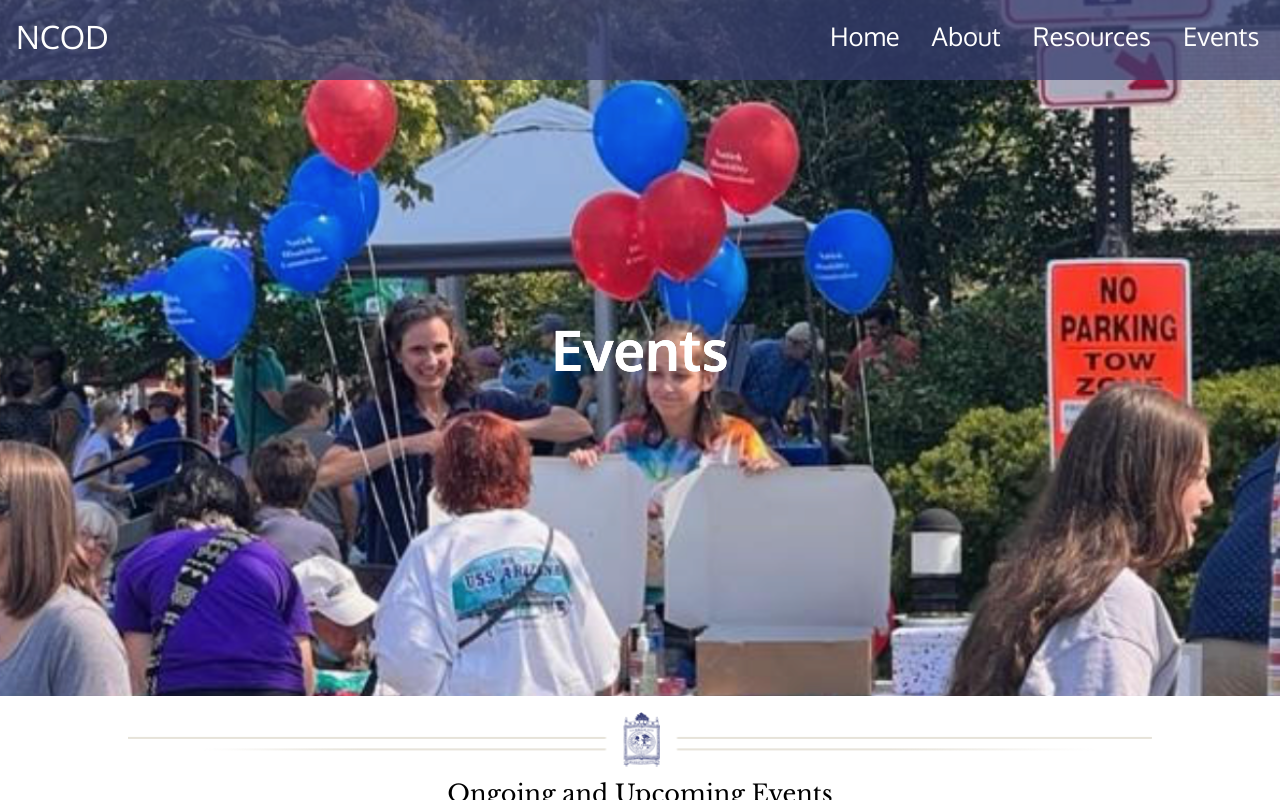
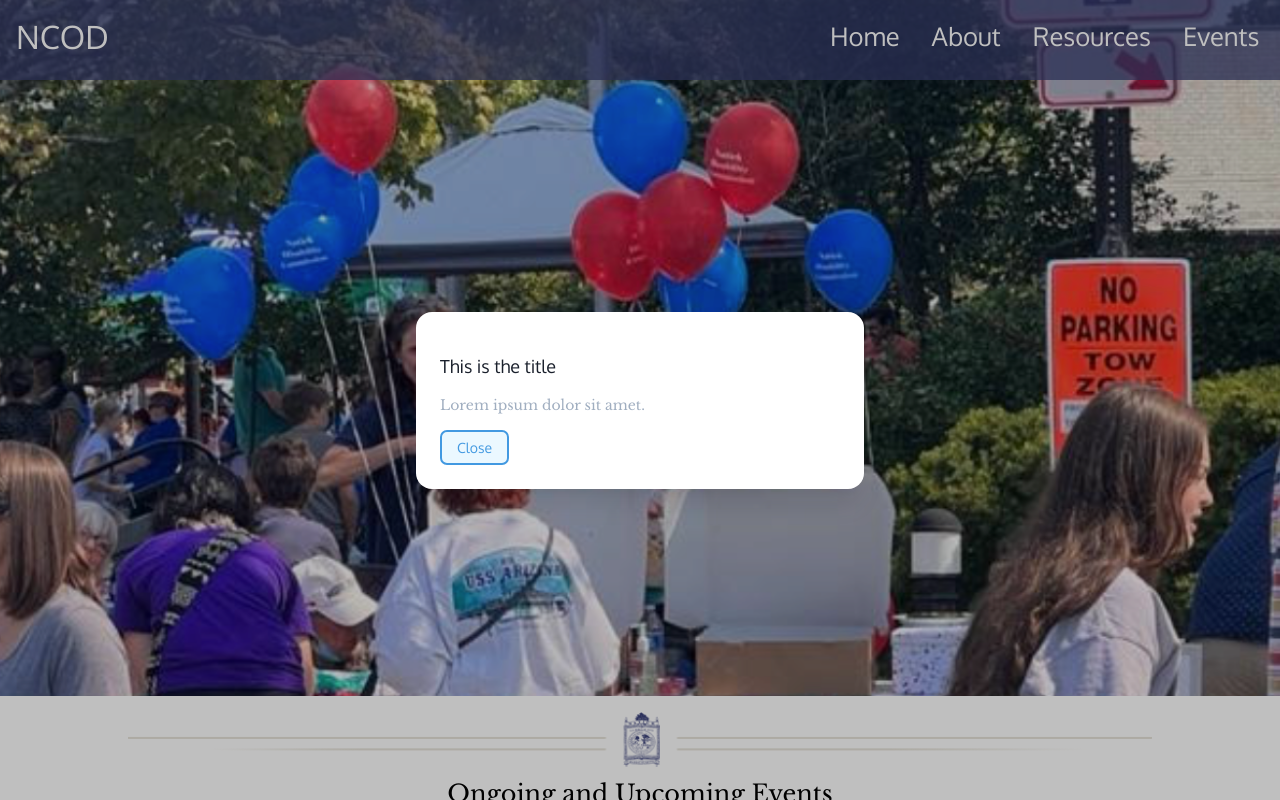
Before and after one commit to Aapuji/Natick-Disabilities-Website, a Next.js app: page /events in a window 1280 px wide. Shown: the top 800 px of the page. Built offline with nearby package versions, Linux system fonts and the light colour scheme.

Commit message:
Initial version of event popup (help from headlessui)

```diff
--- /dev/null
+++ b/components/EventPopup.js
@@ -0,0 +1,63 @@
+import { Dialog } from '@headlessui/react';
+import { Fragment, useState } from 'react';
+
+import styles from '../styles/EventPopup.module.css';
+import utils from '../styles/utils.module.css';
+
+const EventPopup = ({ }) => {
+  let [isOpen, setIsOpen] = useState(true);
+
+  function closePopup() {
+    setIsOpen(false);
+  }
+
+  function openPopup() {
+    setIsOpen(true);
+  }
+
+  return <>
+    <div className={styles.openButtonContainer}>
+      <button
+        type="button"
+        onClick={openPopup}
+        className={styles.openButton}
+      >
+        Open dialog
+      </button>
+    </div>
+
+    <Dialog as="div" open={isOpen} onClose={closePopup} className={styles.popup}>
+      <div className={styles.backdrop} aria-hidden="true" />
+
+      <div className={styles.scrollContainer}>
+        <div className={styles.panelContainer}>
+          <Dialog.Panel className={styles.panel}>
+            <Dialog.Title
+              as="h3"
+              className={styles.title}
+            >
+              This is the title
+            </Dialog.Title>
+            <div className={styles.content}>
+              <p className={styles.description}>
+                Lorem ipsum dolor sit amet.
+              </p>
+            </div>
+
+            <div className={styles.closeButtonContainer}>
+              <button
+                type="button"
+                className={styles.closeButton}
+                onClick={closePopup}
+              >
+                Close
+              </button>
+            </div>
+          </Dialog.Panel>
+        </div>
+      </div>
+    </Dialog>
+  </>;
+}
+
+export default EventPopup;
--- a/components/Hyperlink.js
+++ b/components/Hyperlink.js
@@ -3,7 +3,7 @@ import Image from "next/image";
 import styles from '../styles/Hyperlink.module.css';
 import { Children } from "react";
 
-const Hyperlink  = ({children, url, name, desc}) => {
+const Hyperlink = ({children, url, name, desc}) => {
     return <>
         <div className={styles.hyperlinkwhole}>
             <h1 className={styles.hyperlinkname}><Link href = {url}>{name}</Link></h1>
--- a/pages/events.js
+++ b/pages/events.js
@@ -2,6 +2,7 @@ import Layout from '../components/Layout';
 import styles from '../styles/Events.module.css'
 import Card from '../components/Card';
 import Section from '../components/Section';
+import EventPopup from '../components/EventPopup';
 
 export default function Events() {
   return <>
@@ -12,6 +13,8 @@ export default function Events() {
           subtitle="See what's in store for the near future."
           imgName="Ongoing and Upcoming Events"
         >
+          <EventPopup />
+
           <div className={styles.cards}>
             <Card
               name = "NCOD Commission Meeting 3"
@@ -85,30 +88,6 @@ export default function Events() {
               location = "NCOD Office"
               desc = "To all of those who are interested, this meeting will consost of brainstorming ideas for our events that are to be taking place this season. Lorem ipsum dolor sit amet, consectetur adipiscing elit, sed do eiusmod tempor incididunt ut labore et dolore magna aliqua. Duis ultricies lacus sed turpis tincidunt id aliquet risus feugiat. Scelerisque eu ultrices vitae auctor eu. Elit pellentesque habitant morbi tristique senectus. Malesuada bibendum arcu vitae elementum curabitur vitae nunc sed velit. Tortor at auctor urna nunc id. Augue interdum velit euismod in pellentesque massa placerat duis ultricies. Tortor posuere ac ut consequat semper viverra nam libero justo. Pellentesque habitant morbi tristique senectus et. Egestas sed sed risus pretium quam vulputate. Mauris augue neque gravida in fermentum et sollicitudin ac orci. Sit amet mauris commodo quis imperdiet massa. Enim tortor at auctor urna nunc id. Lorem sed risus ultricies tristique nulla aliquet. Arcu cursus euismod quis viverra nibh cras pulvinar mattis nunc. Quis lectus nulla at volutpat diam ut. Fermentum iaculis eu non diam phasellus vestibulum. Fusce id velit ut tortor pretium viverra suspendisse potenti nullam. Ut porttitor leo a diam sollicitudin tempor id. Luctus accumsan tortor posuere ac."
             />
-            <Card
-              name = "NCOD Commission Meeting 3"
-              date = "Jan 31"
-              time = "9:30 PM"
-
-              location = "NCOD Office"
-              desc = "To all of those who are interested, this meeting will consost of brainstorming ideas for our events that are to be taking place this season. Lorem ipsum dolor sit amet, consectetur adipiscing elit, sed do eiusmod tempor incididunt ut labore et dolore magna aliqua. Duis ultricies lacus sed turpis tincidunt id aliquet risus feugiat. Scelerisque eu ultrices vitae auctor eu. Elit pellentesque habitant morbi tristique senectus. Malesuada bibendum arcu vitae elementum curabitur vitae nunc sed velit. Tortor at auctor urna nunc id. Augue interdum velit euismod in pellentesque massa placerat duis ultricies. Tortor posuere ac ut consequat semper viverra nam libero justo. Pellentesque habitant morbi tristique senectus et. Egestas sed sed risus pretium quam vulputate. Mauris augue neque gravida in fermentum et sollicitudin ac orci. Sit amet mauris commodo quis imperdiet massa. Enim tortor at auctor urna nunc id. Lorem sed risus ultricies tristique nulla aliquet. Arcu cursus euismod quis viverra nibh cras pulvinar mattis nunc. Quis lectus nulla at volutpat diam ut. Fermentum iaculis eu non diam phasellus vestibulum. Fusce id velit ut tortor pretium viverra suspendisse potenti nullam. Ut porttitor leo a diam sollicitudin tempor id. Luctus accumsan tortor posuere ac."
-            />
-            <Card
-              name = "NCOD Commission Meeting 3"
-              date = "Jan 31"
-              time = "9:30 PM"
-
-              location = "NCOD Office"
-              desc = "To all of those who are interested, this meeting will consost of brainstorming ideas for our events that are to be taking place this season. Lorem ipsum dolor sit amet, consectetur adipiscing elit, sed do eiusmod tempor incididunt ut labore et dolore magna aliqua. Duis ultricies lacus sed turpis tincidunt id aliquet risus feugiat. Scelerisque eu ultrices vitae auctor eu. Elit pellentesque habitant morbi tristique senectus. Malesuada bibendum arcu vitae elementum curabitur vitae nunc sed velit. Tortor at auctor urna nunc id. Augue interdum velit euismod in pellentesque massa placerat duis ultricies. Tortor posuere ac ut consequat semper viverra nam libero justo. Pellentesque habitant morbi tristique senectus et. Egestas sed sed risus pretium quam vulputate. Mauris augue neque gravida in fermentum et sollicitudin ac orci. Sit amet mauris commodo quis imperdiet massa. Enim tortor at auctor urna nunc id. Lorem sed risus ultricies tristique nulla aliquet. Arcu cursus euismod quis viverra nibh cras pulvinar mattis nunc. Quis lectus nulla at volutpat diam ut. Fermentum iaculis eu non diam phasellus vestibulum. Fusce id velit ut tortor pretium viverra suspendisse potenti nullam. Ut porttitor leo a diam sollicitudin tempor id. Luctus accumsan tortor posuere ac."
-            />
-            <Card
-              name = "NCOD Commission Meeting 3"
-              date = "Jan 31"
-              time = "9:30 PM"
-
-              location = "NCOD Office"
-              desc = "To all of those who are interested, this meeting will consost of brainstorming ideas for our events that are to be taking place this season. Lorem ipsum dolor sit amet, consectetur adipiscing elit, sed do eiusmod tempor incididunt ut labore et dolore magna aliqua. Duis ultricies lacus sed turpis tincidunt id aliquet risus feugiat. Scelerisque eu ultrices vitae auctor eu. Elit pellentesque habitant morbi tristique senectus. Malesuada bibendum arcu vitae elementum curabitur vitae nunc sed velit. Tortor at auctor urna nunc id. Augue interdum velit euismod in pellentesque massa placerat duis ultricies. Tortor posuere ac ut consequat semper viverra nam libero justo. Pellentesque habitant morbi tristique senectus et. Egestas sed sed risus pretium quam vulputate. Mauris augue neque gravida in fermentum et sollicitudin ac orci. Sit amet mauris commodo quis imperdiet massa. Enim tortor at auctor urna nunc id. Lorem sed risus ultricies tristique nulla aliquet. Arcu cursus euismod quis viverra nibh cras pulvinar mattis nunc. Quis lectus nulla at volutpat diam ut. Fermentum iaculis eu non diam phasellus vestibulum. Fusce id velit ut tortor pretium viverra suspendisse potenti nullam. Ut porttitor leo a diam sollicitudin tempor id. Luctus accumsan tortor posuere ac."
-            />
           </div>
         </Section>
       </main>
--- /dev/null
+++ b/styles/EventPopup.module.css
@@ -0,0 +1,119 @@
+.openButtonContainer {
+  position: fixed;
+  inset: 0;
+  display: flex;
+  align-items: center;
+  justify-content: center;
+}
+
+.openButton {
+  border-radius: 0.375rem;
+  background-color: rgba(0, 0, 0, 0.2);
+  padding-left: 1rem;
+  padding-right: 1rem;
+  padding-top: 0.5rem;
+  padding-bottom: 0.5rem;
+  font-size: 0.875rem;
+  font-weight: 500;
+}
+
+.openButton:hover {
+  background-color: rgba(0, 0, 0, 0.3);
+}
+
+.openButton:focus {
+  outline: none;
+}
+
+.openButton:focus-visible {
+  box-shadow: 0 0 0 0 calc(2px + 10px) rgba(255, 255, 255, 0.75);
+  outline: auto;
+}
+
+.popup {
+  position: relative;
+  z-index: 10;
+}
+
+.backdrop {
+  position: fixed;
+  inset: 0;
+  background-color: rgba(0, 0, 0, 0.25);
+}
+
+.scrollContainer {
+  position: fixed;
+  inset: 0;
+  overflow-y: auto;
+}
+
+.panelContainer {
+  display: flex;
+  min-height: 100%;
+  align-items: center;
+  justify-content: center;
+  padding: 1rem;
+  text-align: center;
+}
+
+.panel {
+  width: 100%;
+  max-width: 28rem;
+  overflow: hidden;
+  border-radius: 1rem;
+  background-color: white;
+  padding: 1.5rem;
+  text-align: left;
+  vertical-align: middle;
+  box-shadow: 0 20px 25px -5px rgba(0, 0, 0, 0.1), 0 10px 10px -5px rgba(0, 0, 0, 0.04);
+  transition-property: all;
+}
+
+.title {
+  font-size: 1.125rem;
+  font-weight: 500;
+  line-height: 1.5rem;
+  color: #1a202c;
+}
+
+.content {
+  margin-top: 0.5rem;
+}
+
+.description {
+  font-size: 0.875rem;
+  color: #a0aec0;
+}
+
+.closeButtonContainer {
+  margin-top: 1rem;
+}
+
+.closeButton {
+  display: inline-flex;
+  justify-content: center;
+  border-radius: 0.375rem;
+  border-width: 1px;
+  border-color: transparent;
+  background-color: #ebf8ff;
+  padding-left: 1rem;
+  padding-right: 1rem;
+  padding-top: 0.5rem;
+  padding-bottom: 0.5rem;
+  font-size: 0.875rem;
+  font-weight: 500;
+  color: #4299e1;
+}
+
+.closeButton:hover {
+  background-color: #bee3f8;
+}
+
+.closeButton:focus {
+  outline: none;
+}
+
+.closeButton:focus-visible {
+  box-shadow: 0 0 0 0 calc(2px + 10px) rgba(255, 255, 255, 0.75);
+  outline: auto;
+}
```
